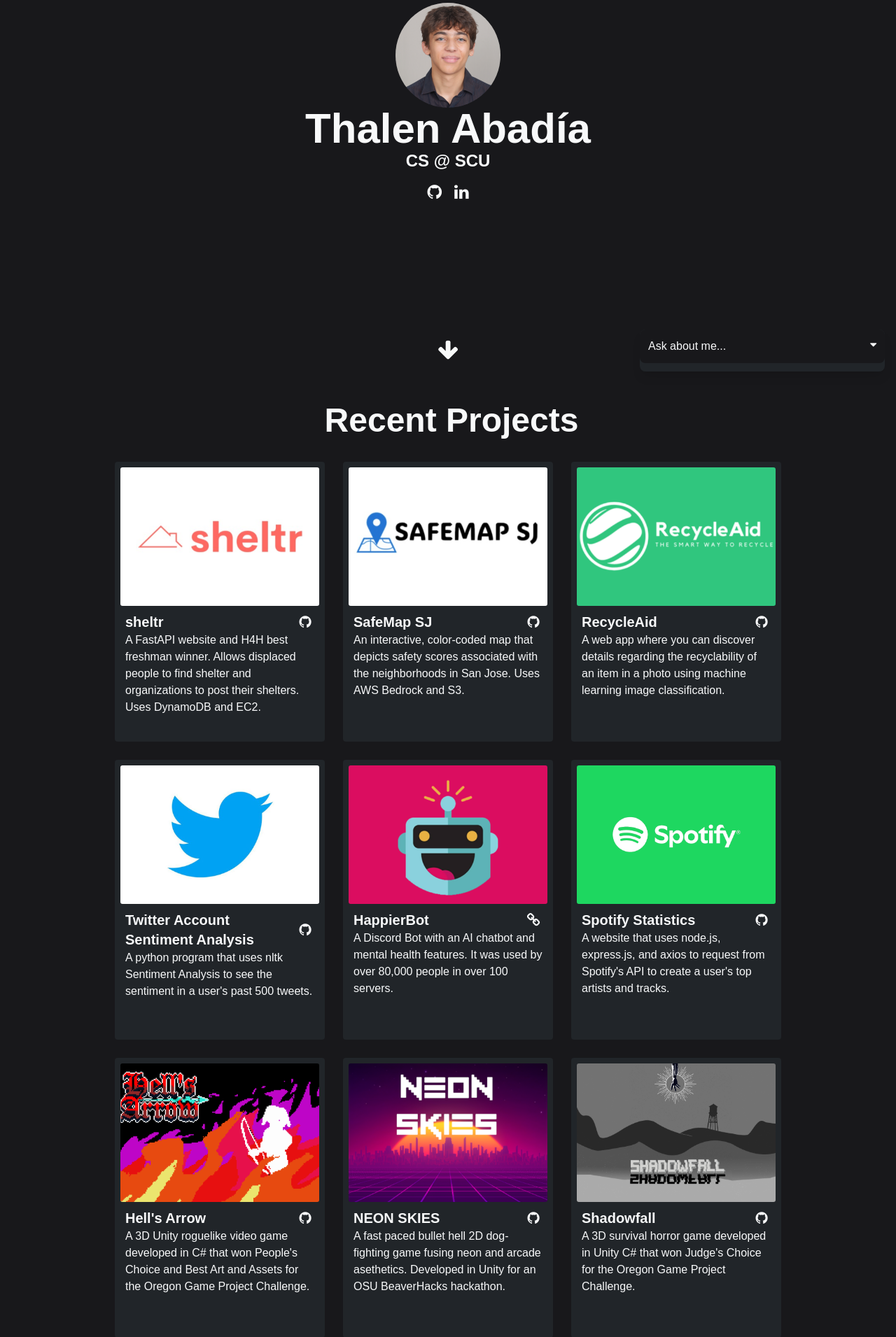
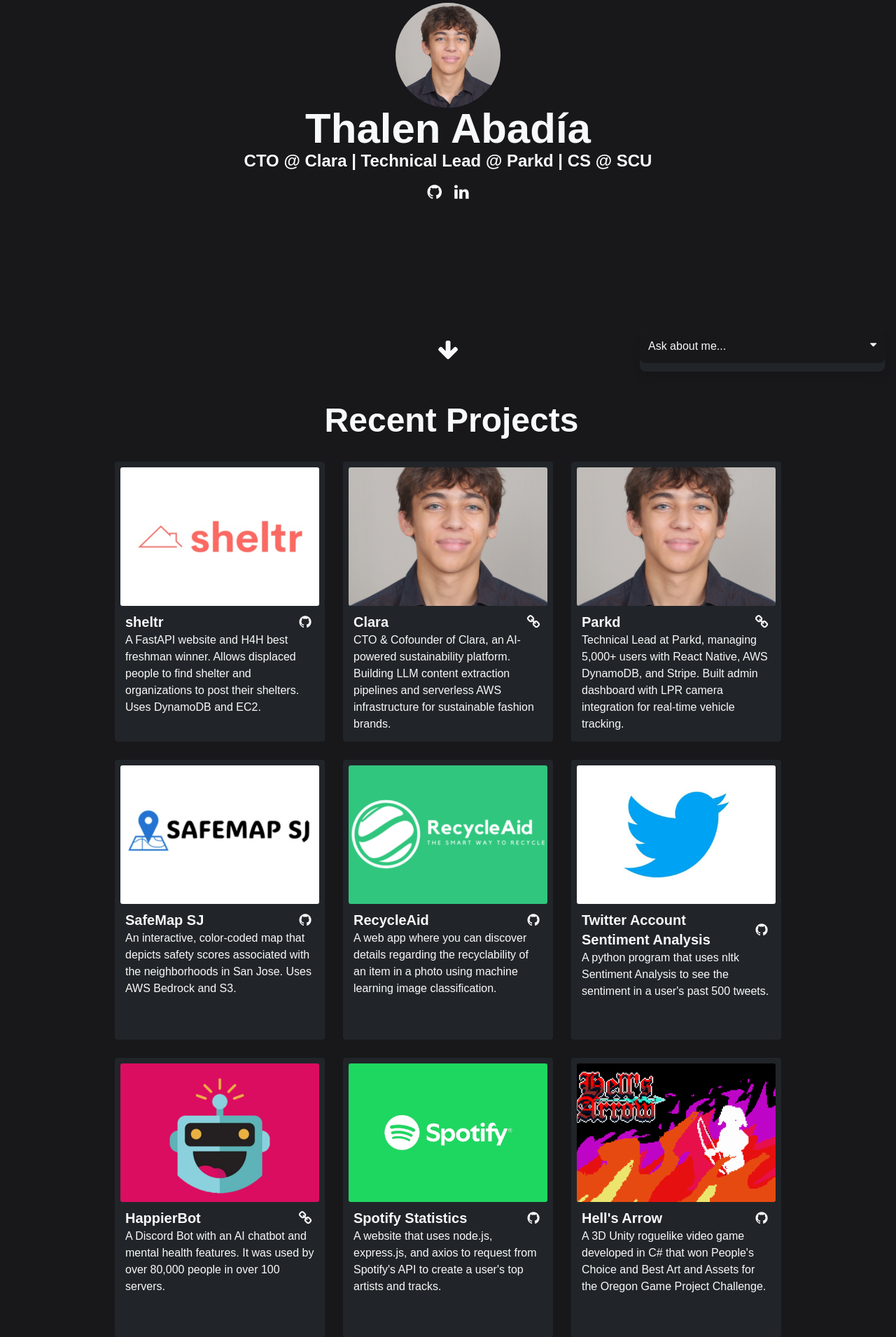
Before and after one commit to Tabadia/thalenabadia, a PHP site: page / in a window 1280 px wide. Shown: the part 253-2164 px from the top of the page at 70% size. Run offline with PHP 8.4, Linux system fonts and the light colour scheme.

Commit message:
ai updates

```diff
--- a/public_html/index.html
+++ b/public_html/index.html
@@ -4,12 +4,12 @@
     <meta charset="UTF-8">
     <meta name="viewport" content="width=device-width, initial-scale=1.0">
     <title>Thalen Abadia</title>
-    <meta name="description" content="Freshman CS student with experience in full-stack software development and VR research. Interest in the intersection between philosophy and computer science.">
-    <meta name="keywords" content="Thalen Abadia, Software Engineer, Game Developer, Full Stack Developer, AI/ML, Unity, Web Development, Virtual Reality, Porftolio, Computer Science">
+    <meta name="description" content="CTO & Cofounder of Clara, Technical Lead at Parkd, and Computer Science student at Santa Clara University. Specializing in AI/ML, full-stack development, and social impact technology.">
+    <meta name="keywords" content="Thalen Abadia, CTO, Cofounder, Clara, Technical Lead, Parkd, Software Engineer, AI/ML, Full Stack Developer, Unity, Web Development, Computer Science, Santa Clara University">
     <meta name="author" content="Thalen Abadia">
     <meta name="robots" content="index, follow">
     <meta property="og:title" content="Thalen Abadia">
-    <meta property="og:description" content="Portfolio">
+    <meta property="og:description" content="CTO & Cofounder of Clara, Technical Lead at Parkd, and Computer Science student at Santa Clara University. Specializing in AI/ML, full-stack development, and social impact technology.">
     <meta property="og:image" content="https://thalenabadia.com/assets/img/profile.jpg">
     <meta property="og:url" content="https://thalenabadia.com">
     <link rel="canonical" href="https://thalenabadia.com">
@@ -19,12 +19,22 @@
       "@type": "Person",
       "name": "Thalen Abadia",
       "url": "https://thalenabadia.com",
-      "jobTitle": "Software Engineer",
-      "affiliation": {
-        "@type": "CollegeOrUniversity",
-        "name": "Santa Clara University"
-      },
-      "knowsAbout": ["Software Development", "Game Development", "Web Development", "AI/ML"],
+      "jobTitle": "CTO & Cofounder",
+      "affiliation": [
+        {
+          "@type": "Organization",
+          "name": "Clara"
+        },
+        {
+          "@type": "Organization",
+          "name": "Parkd"
+        },
+        {
+          "@type": "CollegeOrUniversity",
+          "name": "Santa Clara University"
+        }
+      ],
+      "knowsAbout": ["AI/ML", "Full Stack Development", "Cloud Infrastructure", "LLM Integration", "Social Impact Technology", "Game Development"],
       "sameAs": [
         "https://github.com/Tabadia/",
         "https://www.linkedin.com/in/thalenabadia/"
@@ -51,7 +61,7 @@
         <div class="top-div">
           <img src="assets/img/profile.jpg" alt="Thalen Abadia - Software Engineer and Game Developer" class="head-img" loading="lazy">
           <h1 class="head-title">Thalen Abadía</h1>
-          <h2 class="head-subtitle">CS @ SCU</h2>
+          <h2 class="head-subtitle">CTO @ Clara | Technical Lead @ Parkd | CS @ SCU</h2>
           <ul class="list-inline">
             <li class="list-inline-item"><a class="btn" role="button" href="https://github.com/Tabadia/" target="_blank"><i class="fa fa-github fa-fw" style="font-size: 1.5rem;"></i></a></li>
             <li class="list-inline-item"><a class="btn" role="button" href="https://www.linkedin.com/in/thalenabadia/" target="_blank"><i class="fa fa-linkedin fa-fw" style="font-size: 1.5rem;"></i></a></li>
@@ -73,6 +83,26 @@
                   <a class="btn" role="button" href="https://github.com/Tabadia/shelter-finder" target="_blank"><i class="fa fa-github fa-fw"></i></a>
                 </div>
                 <p class="card-text">A FastAPI website and H4H best freshman winner. Allows displaced people to find shelter and organizations to post their shelters. Uses DynamoDB and EC2.</p>
+              </div>
+            </div>
+            <div class="card" onclick="window.open('https://calendly.com/thalenabadia/30min', '_blank')">
+              <img class="card-img-top" src="assets/img/profile.jpg" alt="Clara - AI-Powered Sustainability Platform" loading="lazy">
+              <div class="card-body card-body-sm">
+                <div class="card-head">
+                  <h4 class="card-title">Clara</h4>
+                  <a class="btn" role="button" href="https://calendly.com/thalenabadia/30min" target="_blank"><i class="fa fa-link fa-fw"></i></a>
+                </div>
+                <p class="card-text">CTO & Cofounder of Clara, an AI-powered sustainability platform. Building LLM content extraction pipelines and serverless AWS infrastructure for sustainable fashion brands.</p>
+              </div>
+            </div>
+            <div class="card" onclick="window.open('https://calendly.com/thalenabadia/30min', '_blank')">
+              <img class="card-img-top" src="assets/img/profile.jpg" alt="Parkd - Digital Permit Management Platform" loading="lazy">
+              <div class="card-body card-body-sm">
+                <div class="card-head">
+                  <h4 class="card-title">Parkd</h4>
+                  <a class="btn" role="button" href="https://calendly.com/thalenabadia/30min" target="_blank"><i class="fa fa-link fa-fw"></i></a>
+                </div>
+                <p class="card-text">Technical Lead at Parkd, managing 5,000+ users with React Native, AWS DynamoDB, and Stripe. Built admin dashboard with LPR camera integration for real-time vehicle tracking.</p>
               </div>
             </div>
              <div class="card" onclick="window.open('https://github.com/berkvakar/safemapsj', '_blank')">
@@ -183,7 +213,7 @@
                     <span class="devicon-python-plain"></span>Python
                   </div>
                   <div class="skill-item">
-                    <span class="devicon-php-plain"></span>PHP
+                    <span class="devicon-typescript-plain"></span>TypeScript
                   </div>
                   <div class="skill-item">
                     <span class="devicon-html5-plain"></span>HTML/CSS
@@ -222,6 +252,12 @@
                   <div class="skill-item">
                     <span class="devicon-mongodb-plain"></span>MongoDB
                   </div>
+                  <div class="skill-item">
+                    <span class="devicon-langchain-plain"></span>LangChain
+                  </div>
+                  <div class="skill-item">
+                    <span class="devicon-react-plain"></span>React Native
+                  </div>
                 </div>
               </div>
             </div>
@@ -258,6 +294,12 @@
                   </div>
                   <div class="skill-item">
                     <span class="devicon-jira-plain"></span>Jira
+                  </div>
+                  <div class="skill-item">
+                    <span class="devicon-vercel-plain"></span>Vercel
+                  </div>
+                  <div class="skill-item">
+                    <span class="devicon-stripe-plain"></span>Stripe
                   </div>
                 </div>
               </div>
@@ -350,14 +392,11 @@
           <p>Hi! I'm Thalen's AI assistant. Ask me anything about his projects, skills, or experience!</p>
         </div>
       </div>
-      <div class="suggestions-container">
-        <div class="suggestions-label">Try asking about:</div>
-        <div class="suggestion-text" id="cycling-suggestion">
-          <span class="suggestion-content">AI/ML Projects</span>
+      <div class="chat-input-container">
+        <textarea id="chat-input" placeholder="Ask me anything..." rows="2" maxlength="500"></textarea>
+        <div class="char-counter">
+          <span id="char-count">0</span>/500
         </div>
-      </div>
-      <div class="chat-input-container">
-        <textarea id="chat-input" placeholder="Ask me anything..." rows="2"></textarea>
         <button id="send-message">
           <i class="fa fa-paper-plane"></i>
         </button>
--- a/public_html/styles.css
+++ b/public_html/styles.css
@@ -1197,6 +1197,14 @@ a:hover {
   background-color: rgb(55 65 81 / var(--tw-bg-opacity, 1));
 }
 
+.char-counter {
+  font-size: 0.75rem;
+  --tw-text-opacity: 1;
+  color: rgb(156 163 175 / var(--tw-text-opacity, 1));
+  margin-right: 0.5rem;
+  transition: color 0.2s ease;
+}
+
 .chat-bubble.minimized .chat-messages,
   .chat-bubble.minimized .chat-input-container,
   .chat-bubble.minimized .suggestions-container {
```
Also changed, not shown: package.json (+5 -2 lines), public_html/script.js (+40 -97 lines), package-lock.json.
